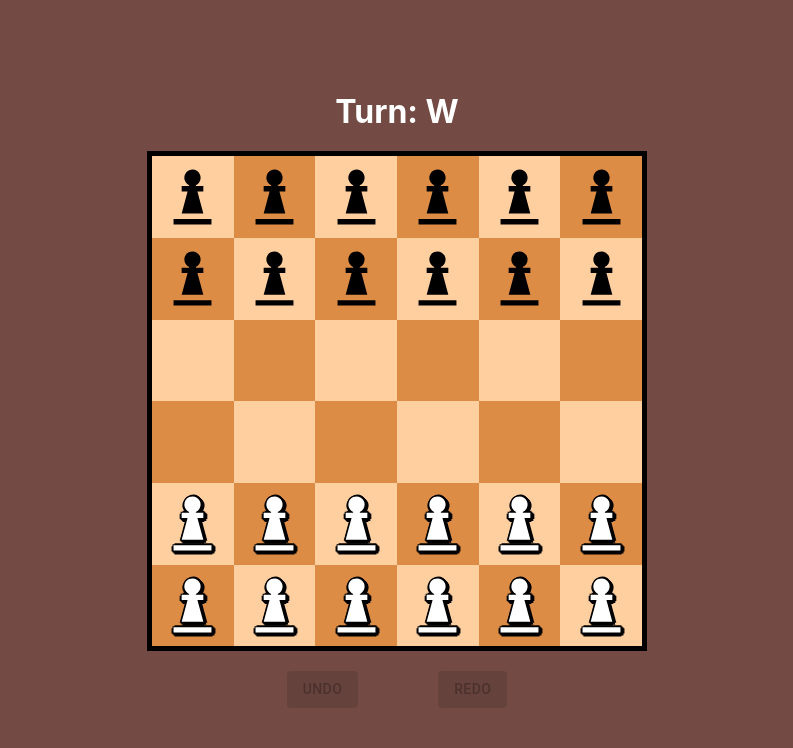
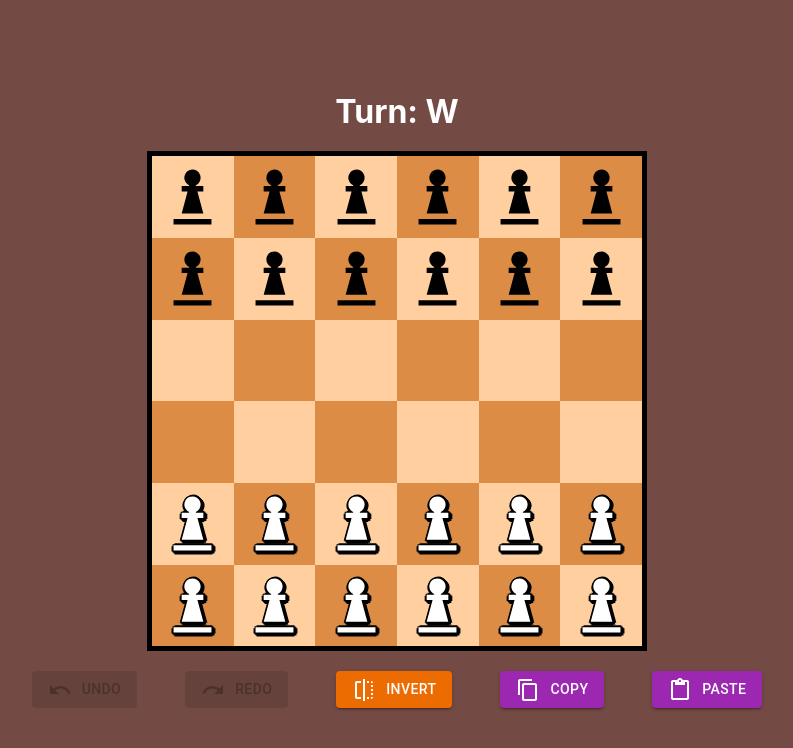
Before and after one commit to seelengxd/breakthrough, a React (Create React App) app in the folder frontend/: page / in a window 1280 px wide. Shown: the top 748 px of the page, without its empty margins (243-1036 px from the left). Built offline with nearby package versions, Linux system fonts and the light colour scheme.

Commit message:
feat: implement copy
also add placeholder buttons for invert and paste + icons

```diff
--- a/frontend/src/App.css
+++ b/frontend/src/App.css
@@ -81,5 +81,12 @@ img {
 
 #buttons {
   display: flex;
-  gap: 5rem;
+  justify-content: center;
+  column-gap: 3rem;
+  row-gap: 1rem;
+  flex-wrap: wrap;
 }
+
+#buttons svg {
+  margin-right: 10px;
+}
--- a/frontend/src/App.js
+++ b/frontend/src/App.js
@@ -3,6 +3,13 @@ import { useState } from "react";
 import Pawn from "./Pawn";
 import CircleIcon from "@mui/icons-material/Circle";
 import { Button } from "@mui/material";
+import {
+  ContentCopy,
+  ContentPaste,
+  Flip,
+  Redo,
+  Undo,
+} from "@mui/icons-material";
 
 function App() {
   const SIZE = 6;
@@ -155,6 +162,16 @@ function App() {
     return i === 0 || i === SIZE - 1;
   }
 
+  function copy() {
+    let res = "[";
+    const stringGrid = grid.map((row) =>
+      row.map((piece) => `'${piece || " "}'`)
+    );
+    stringGrid.forEach((row) => (res += "[" + row + "],\n"));
+    res = res.slice(0, res.length - 2) + "]";
+    navigator.clipboard.writeText(res);
+  }
+
   return (
     <main>
       {winner ? <h1>Winner: {winner}</h1> : <h1>Turn: {turn}</h1>}
@@ -187,14 +204,23 @@ function App() {
           disabled={pastMoves.length === 0}
           onClick={undo}
         >
-          Undo
+          <Undo /> Undo
         </Button>
         <Button
           variant="contained"
           disabled={futureMoves.length === 0}
           onClick={redo}
         >
-          Redo
+          <Redo /> Redo
+        </Button>
+        <Button variant="contained" color="warning" onClick={redo}>
+          <Flip /> Invert
+        </Button>
+        <Button variant="contained" color="secondary" onClick={copy}>
+          <ContentCopy /> Copy
+        </Button>
+        <Button variant="contained" color="secondary" onClick={redo}>
+          <ContentPaste /> Paste
         </Button>
       </div>
     </main>
```
